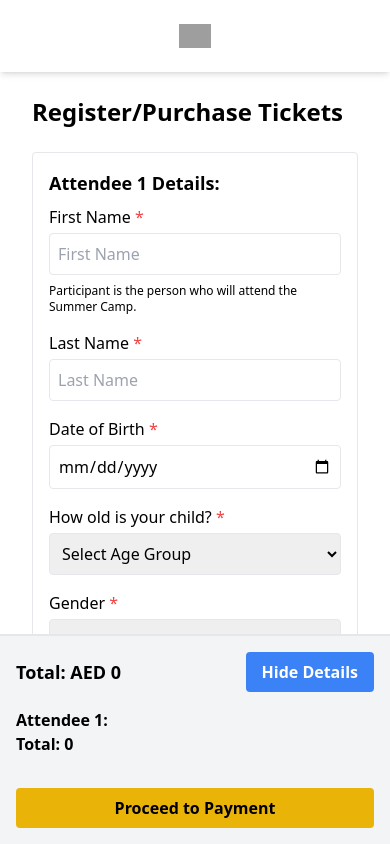
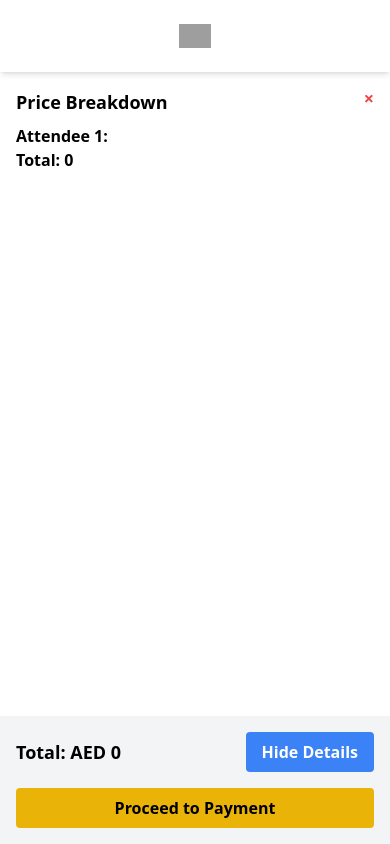
Before and after one commit to strawberry-labs/eco-holidaycamp, a Next.js app: page /barsha-purchase in a window 390 px wide. Both pictures are taken after a click on the button "View Details". Shown: the top 844 px of the page. Built offline with nearby package versions, Linux system fonts and the light colour scheme; grey boxes are pictures that could not be loaded.

Commit message:
feat: handling orderId edge case and mobile details modal adjustment

```diff
--- a/pages/api/submitOrder.js
+++ b/pages/api/submitOrder.js
@@ -57,7 +57,7 @@ export default async function handler(req, res) {
           description: orderDescription,
         },
         cancel_url: `${process.env.PUBLIC_BASE_URL}/cancel`,
-        success_url: `${process.env.PUBLIC_BASE_URL}/success`,
+        success_url: `${process.env.PUBLIC_BASE_URL}/success?orderId=${orderNumber}`,
         customer: {
           name: orderDetails.emergencyContact1Name,
           email: orderDetails.email,
--- a/pages/barsha-purchase.js
+++ b/pages/barsha-purchase.js
@@ -55,7 +55,7 @@ export default function Register() {
 
   const emailRegex =
     /[a-z0-9!#$%&'*+/=?^_`{|}~-]+(?:\.[a-z0-9!#$%&'*+/=?^_`{|}~-]+)*@(?:[a-z0-9](?:[a-z0-9-]*[a-z0-9])?\.)+[a-z0-9](?:[a-z0-9-]*[a-z0-9])?/g;
-  const phoneRegex = /^\d{8}$/;
+  const phoneRegex = /\+?\d+/;
 
   const handleChange = (index, event) => {
     const { name, value, type, checked } = event.target;
@@ -152,8 +152,13 @@ export default function Register() {
 
   const validateForm = () => {
     const isValidEmail = emailRegex.test(orderDetails.email);
-    // const isValidPhone1 = phoneRegex.test(orderDetails.emergencyContact1Phone);
-    // const isValidPhone2 = phoneRegex.test(orderDetails.emergencyContact2Phone);
+    const isValidContact1 = phoneRegex.test(
+      orderDetails.emergencyContact1Phone
+    );
+    const isValidContact2 = phoneRegex.test(
+      orderDetails.emergencyContact2Phone
+    );
+
     const hasAllRequiredFields = forms.every((form) => {
       return (
         form.firstName &&
@@ -168,52 +173,12 @@ export default function Register() {
       );
     });
 
-    console.log("isValidEmail:", isValidEmail);
-    console.log(
-      "Emergency Contact 1 Name:",
-      orderDetails.emergencyContact1Name,
-      "Length:",
-      orderDetails.emergencyContact1Name.length
-    );
-    console.log(
-      "Emergency Contact 1 Phone:",
-      orderDetails.emergencyContact1Phone,
-      "Length:",
-      orderDetails.emergencyContact1Phone.length
-    );
-    console.log(
-      "Emergency Contact 2 Name:",
-      orderDetails.emergencyContact2Name,
-      "Length:",
-      orderDetails.emergencyContact2Name.length
-    );
-    console.log(
-      "Emergency Contact 2 Phone:",
-      orderDetails.emergencyContact2Phone,
-      "Length:",
-      orderDetails.emergencyContact2Phone.length
-    );
-    // console.log("isValidPhone1:", isValidPhone1);
-    // console.log("isValidPhone2:", isValidPhone2);
-    console.log("hasAllRequiredFields:", hasAllRequiredFields);
-    console.log(
-      "Terms And Conditions Accepted:",
-      orderDetails.termsAndConditions
-    );
-    console.log("Order Confirmation Received:", orderDetails.orderConfirmation);
-    console.log(
-      "Booking Confirmation Received:",
-      orderDetails.bookingConfirmation
-    );
-
     return (
       isValidEmail &&
       orderDetails.emergencyContact1Name.length > 0 &&
-      orderDetails.emergencyContact1Phone.length > 0 &&
+      isValidContact1 &&
       orderDetails.emergencyContact2Name.length > 0 &&
-      orderDetails.emergencyContact2Phone.length > 0 &&
-      // isValidPhone1 &&
-      // isValidPhone2 &&
+      isValidContact2 &&
       hasAllRequiredFields &&
       orderDetails.termsAndConditions &&
       orderDetails.orderConfirmation &&
@@ -224,8 +189,6 @@ export default function Register() {
   const handleSubmit = async (event) => {
     event.preventDefault();
 
-    console.log("Order Details:", orderDetails);
-    console.log("Attendee Details:", forms);
     if (validateForm()) {
       setLoading(true); // Show loader
       try {
@@ -233,7 +196,6 @@ export default function Register() {
           (total, form) => total + form.priceDetails.price,
           0
         );
-        console.log("Total Order Amount:", orderAmount);
 
         const response = await fetch("/api/submitOrder", {
           method: "POST",
@@ -671,7 +633,19 @@ export default function Register() {
           </button>
         </div>
         {isPriceExpanded && (
-          <div className="mt-4">
+          <div
+            className="fixed inset-0 bg-white p-4 overflow-y-auto z-20"
+            style={{ top: "4rem", bottom: "8rem" }}
+          >
+            <div className="flex justify-between items-center mb-2">
+              <h3 className="text-lg font-bold mt-2">Price Breakdown</h3>
+              <button
+                onClick={() => setIsPriceExpanded(false)}
+                className="text-red-500 font-bold text-lg"
+              >
+                &times;
+              </button>
+            </div>
             {forms.map((form, index) => (
               <div key={index} className="mb-4">
                 <h4 className="font-bold">Attendee {index + 1}:</h4>
@@ -691,6 +665,7 @@ export default function Register() {
             ))}
           </div>
         )}
+        {/* Keep the Proceed to Payment button in the sticky bottom panel */}
         <button
           onClick={handleSubmit}
           className="bg-yellow-500 hover:bg-yellow-700 text-black font-bold py-2 px-4 rounded w-full mt-4"
--- a/pages/success.js
+++ b/pages/success.js
@@ -5,7 +5,7 @@ import Link from "next/link";
 
 export default function SuccessPage() {
   const router = useRouter();
-  const { order_id } = router.query;
+  const { order_id, orderId } = router.query;
 
   const defaultOptions = {
     loop: true,
@@ -39,7 +39,9 @@ export default function SuccessPage() {
             You have successfully paid for your order. A confirmation will be
             sent to your email as well.
           </p>
-          <p className="font-bold mt-4">Order ID: {order_id}</p>
+          <p className="font-bold mt-4">
+            Order ID: {order_id ? order_id : orderId}
+          </p>
           <button
             onClick={() => router.push("/")}
             className="mt-8 bg-blue-500 hover:bg-blue-700 text-white font-bold py-2 px-8 rounded"
```
